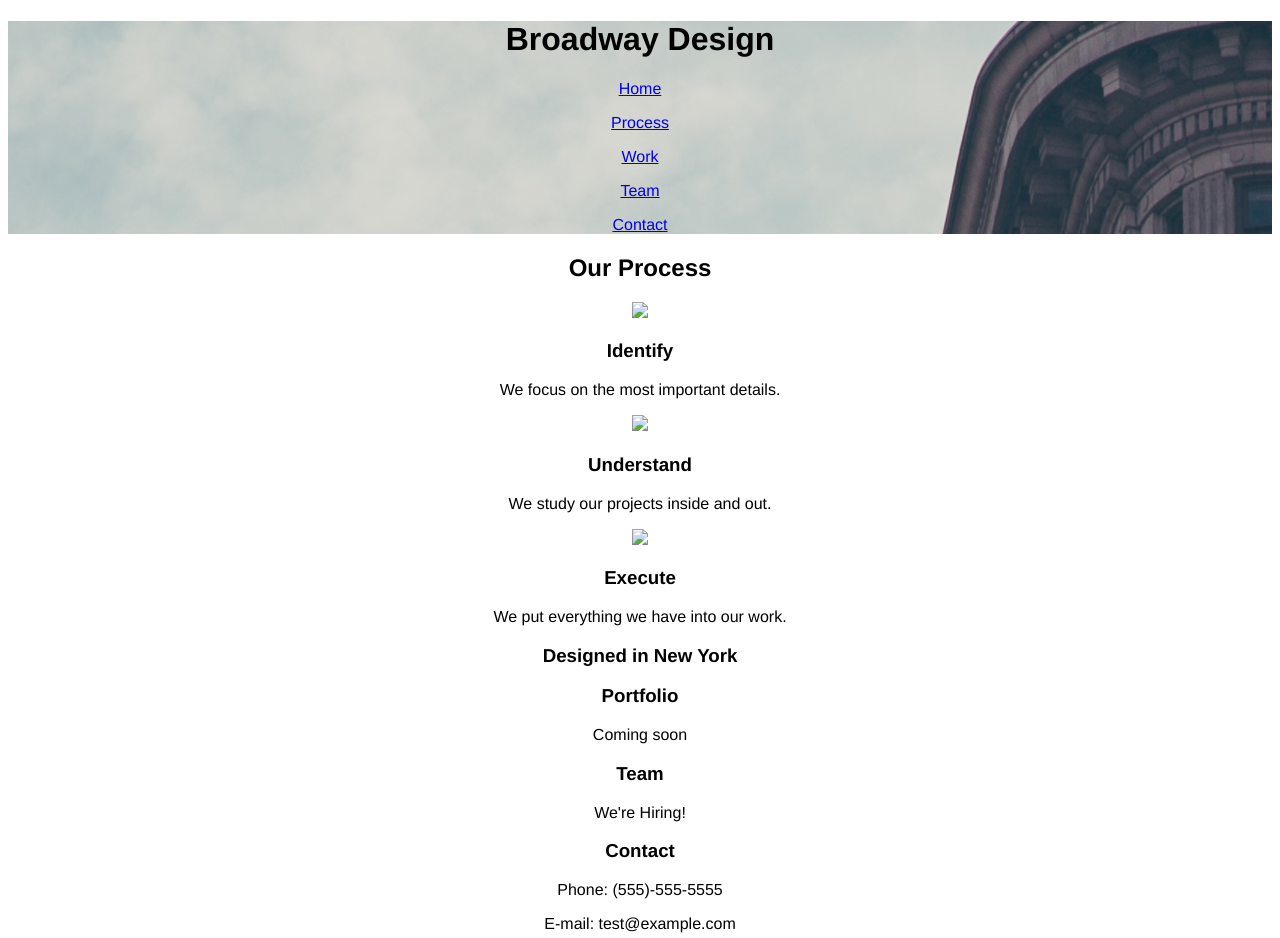
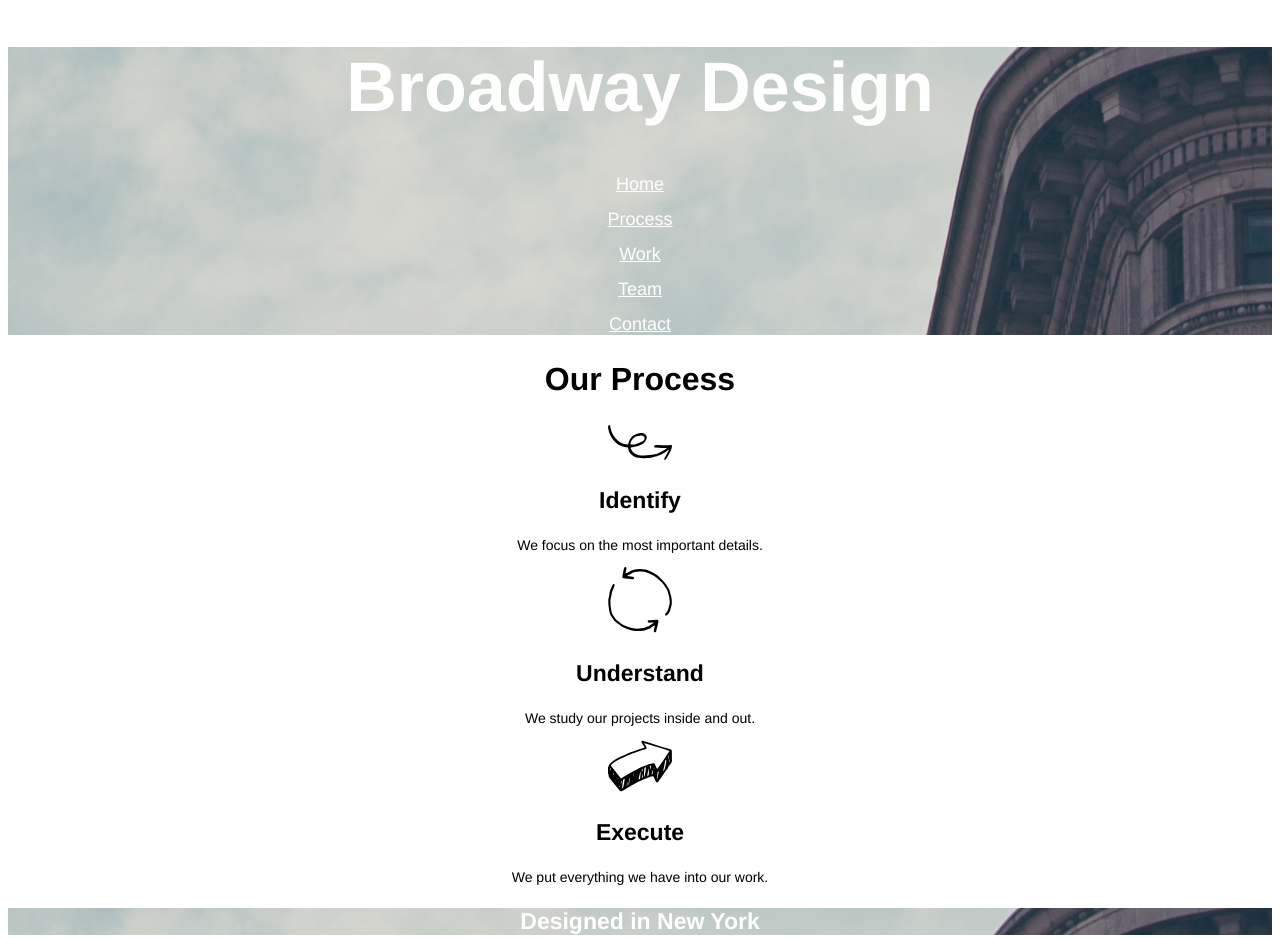
Before and after one commit to kwedvick/broadway, a plain HTML site: page index.html in a window 1280 px wide. Shown: the top 938 px of the page. Drawn offline with Linux system fonts and the light colour scheme.

Commit message:
Completed CSS and HTML.

```diff
--- a/css/style.css
+++ b/css/style.css
@@ -4,4 +4,37 @@ body {
 }
 .main-banner {
   background-image: url("./resources/images/the-flatiron-building.png");
+  color: white;
 }
+#process {
+  font-size: 32px;
+  font-weight: bold;
+}
+.processes {
+  font-size: 23px;
+  font-weight: bold;
+}
+.middle-banner {
+  background-image: url("./resources/images/the-flatiron-building.png");
+  color: white;
+  font-size: 23px;
+  font-weight: bold;
+}
+p {
+  font-size: 14px;
+}
+#title {
+  font-size: 70px;
+  font-weight: bold;
+  color: white;
+}
+.nav-btn {
+  font-size: 18px;
+  color: white;
+}
+.footer {
+  color: white;
+  background-color: dimgray;
+  font-size: 11px;
+  text-align: left;
+}
--- a/index.html
+++ b/index.html
@@ -7,7 +7,8 @@
   </head>
   <body>
     <div class="main-banner">
-    <h1>Broadway Design</h1>
+    <h1 id="title">Broadway Design</h1>
+
     <p>
       <a class="nav-btn" href="#">Home</a>
     </p>
@@ -24,21 +25,21 @@
       <a class="nav-btn" href="#">Contact</a>
     </p>
   </div>
-    <h2>Our Process</h2>
+    <h2 id="process">Our Process</h2>
 
-    <img src="./resources/images/identify.svg">
-    <h3>Identify</h3>
+    <img src="./css/resources/images/identify.svg">
+    <h3 class="processes">Identify</h3>
     <p>We focus on the most important details.</p>
 
-    <img src="./resources/images/understand.svg">
-    <h3>Understand</h3>
+    <img src="./css/resources/images/understand.svg">
+    <h3 class="processes">Understand</h3>
     <p>We study our projects inside and out.</p>
 
-    <img src="./resources/images/execute.svg">
-    <h3>Execute</h3>
+    <img src="./css/resources/images/execute.svg">
+    <h3 class="processes">Execute</h3>
     <p>We put everything we have into our work.</p>
 
-    <h3 class="design">Designed in New York</h3>
+    <h3 class="middle-banner">Designed in New York</h3>
 
     <h3>Portfolio</h3>
     <p>Coming soon</p>
```
